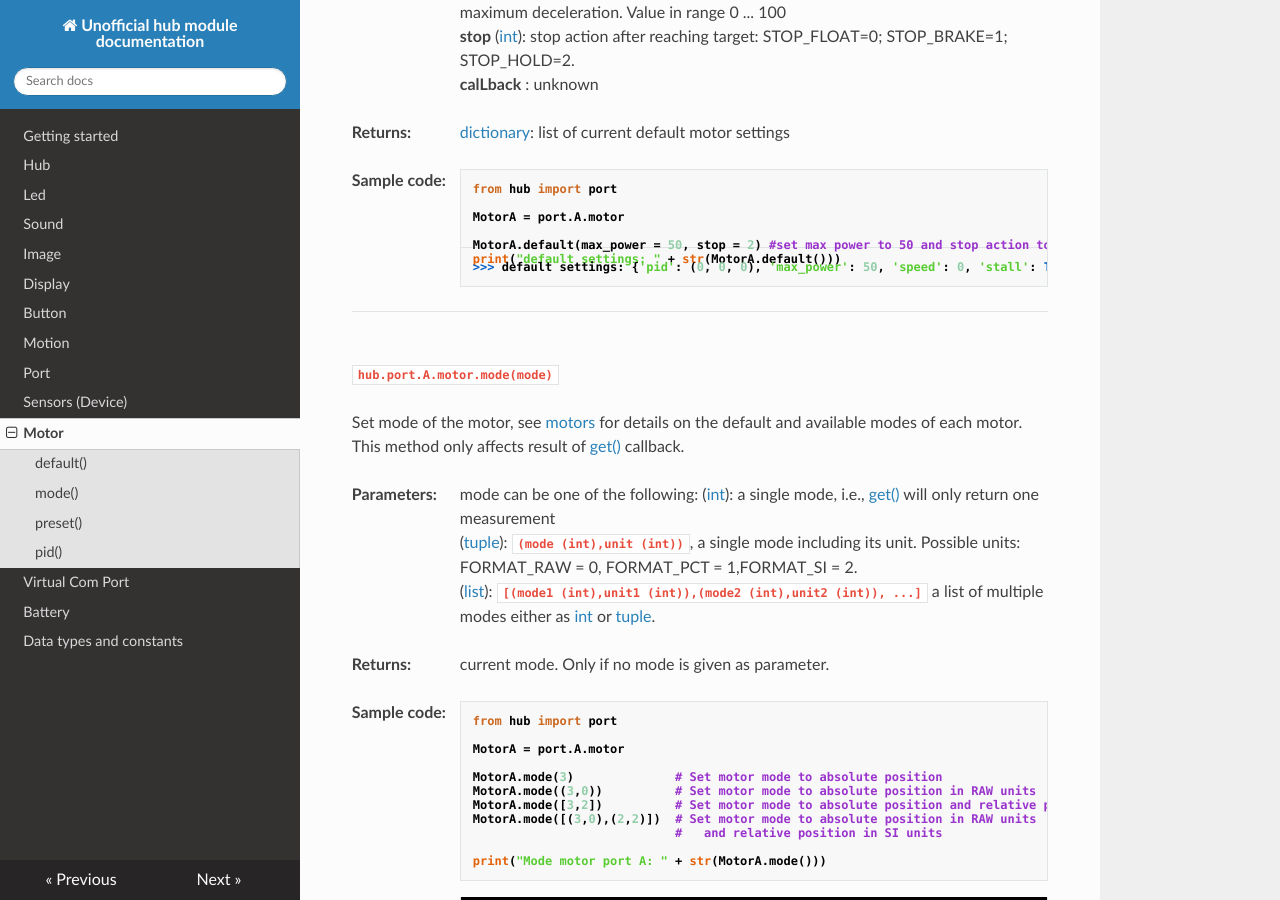
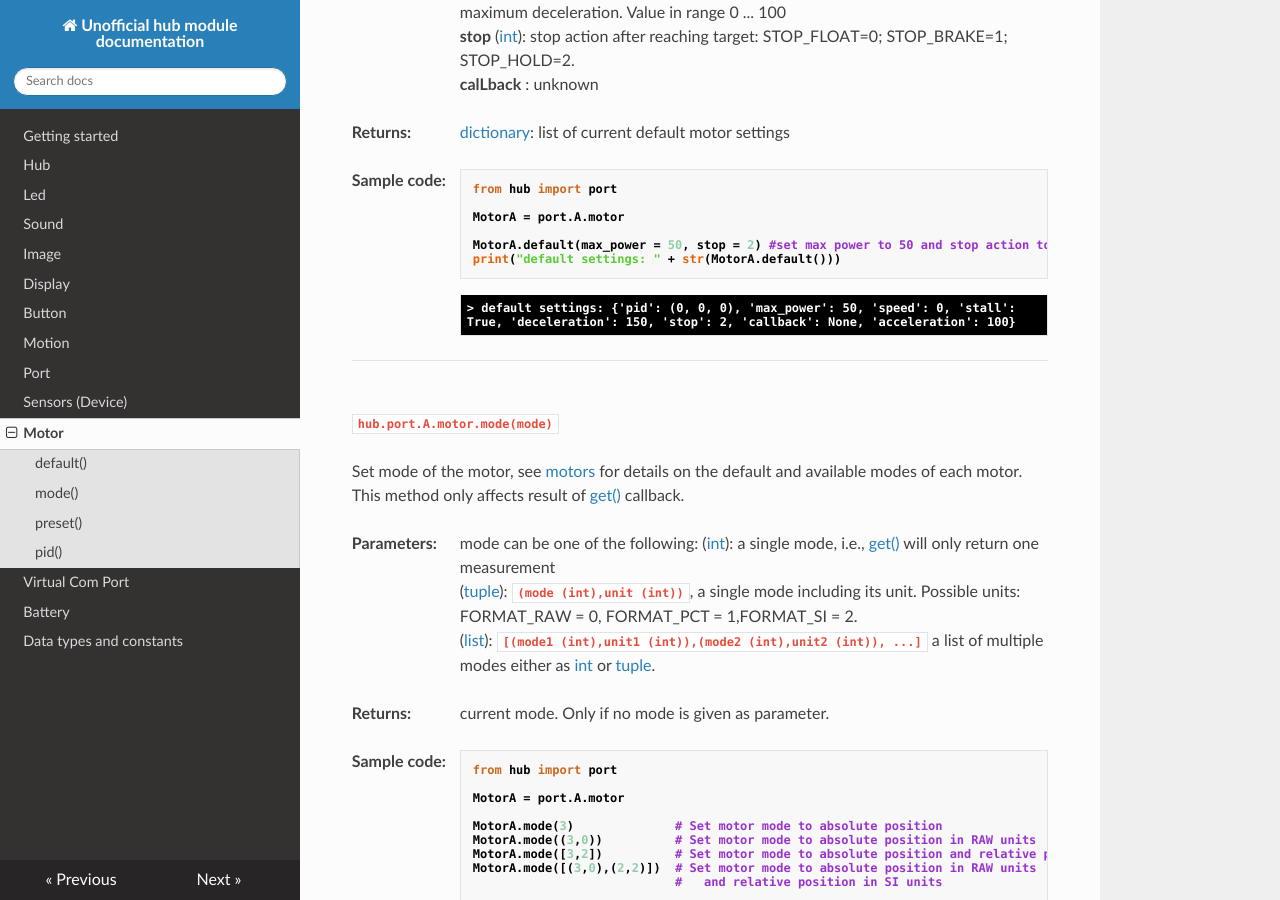
Before and after one commit to NStrijbosch/hub-module-notes, an MkDocs documentation site: the page built from docs/motors.md, in a window 1280 px wide and 900 px high, scrolled down 665 px. Built offline with MkDocs 1.6.1, drawn with Linux system fonts in a browser that asks for light colours; nearby versions of some CDN libraries.

Commit message:
Update motors.md

````diff
--- a/docs/motors.md
+++ b/docs/motors.md
@@ -36,9 +36,9 @@ MotorA.default(max_power = 50, stop = 2) #set max power to 50 and stop action to
 print("default settings: " + str(MotorA.default()))
 ```
 
-``` python
->>> default settings: {'pid': (0, 0, 0), 'max_power': 50, 'speed': 0, 'stall': True, 'deceleration': 150, 'stop': 2, 'callback': None, 'acceleration': 100}
-```
+<span class='shell_output'>
+\> default settings: {'pid': (0, 0, 0), 'max_power': 50, 'speed': 0, 'stall': True, 'deceleration': 150, 'stop': 2, 'callback': None, 'acceleration': 100}
+</span>
 
 ---
 
````
